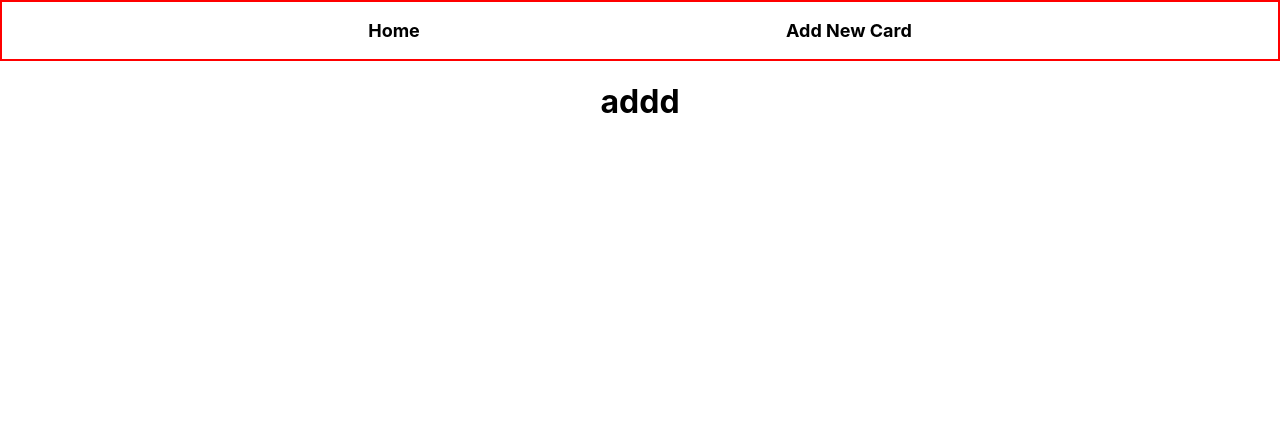
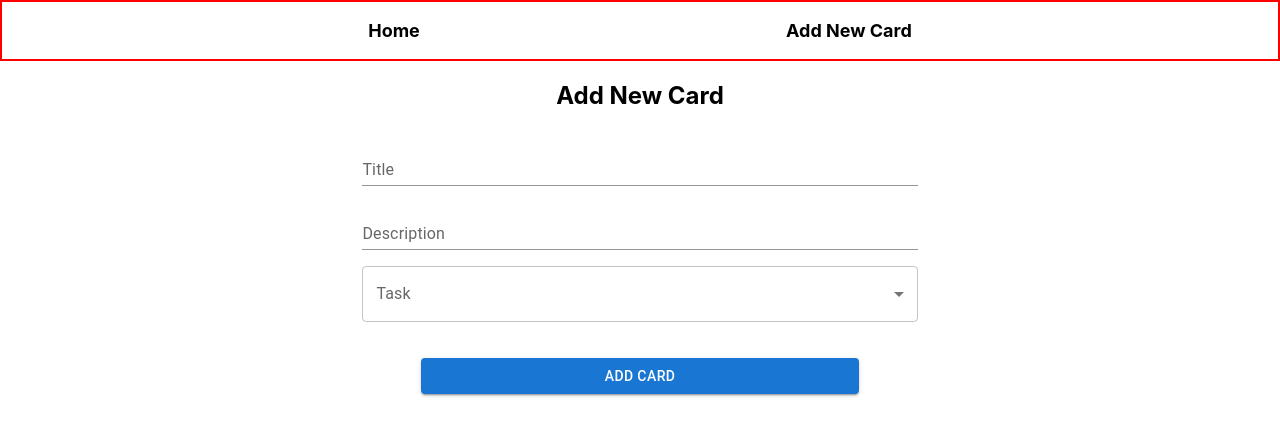
Before and after one commit to PranavDalvi9/Todos-MERN, a React (Create React App) app in the folder client/: page /add_todo in a window 1280 px wide. Shown: the top 436 px of the page. Built offline with nearby package versions, Linux system fonts and the light colour scheme.

Commit message:
add card page added

```diff
--- a/client/package.json
+++ b/client/package.json
@@ -3,6 +3,11 @@
   "version": "0.1.0",
   "private": true,
   "dependencies": {
+    "@emotion/react": "^11.9.0",
+    "@emotion/styled": "^11.8.1",
+    "@mui/lab": "^5.0.0-alpha.81",
+    "@mui/material": "^5.7.0",
+    "@mui/styled-engine-sc": "^5.7.0",
     "@testing-library/jest-dom": "^5.16.4",
     "@testing-library/react": "^13.2.0",
     "@testing-library/user-event": "^13.5.0",
@@ -13,6 +18,7 @@
     "react-router-dom": "^6.3.0",
     "react-scripts": "5.0.1",
     "redux": "^4.2.0",
+    "styled-components": "^5.3.5",
     "web-vitals": "^2.1.4"
   },
   "scripts": {
--- a/client/src/Components/AddToDoForm/AddToDoForm.jsx
+++ b/client/src/Components/AddToDoForm/AddToDoForm.jsx
@@ -1,10 +1,79 @@
-import React from 'react'
+import React, { useState } from 'react'
 import "./AddToDoForm.css"
 
+import Box from '@mui/material/Box';
+import TextField from '@mui/material/TextField';
+
+import MenuItem from '@mui/material/MenuItem';
+import FormControl from '@mui/material/FormControl';
+import Select from '@mui/material/Select';
+import InputLabel from '@mui/material/InputLabel';
+
+import Button from '@mui/material/Button';
+
 export default function AddToDoForm() {
+
+  const [title , setTitle] = useState("")
+  const [description , setDescription] = useState("")
+  const [task, setTask] = useState("");
+
+
+  const handleChange = (event) => {
+    setTask(event.target.value);
+  };
+
+  const handleAddcard = () => {
+    const data = {
+      title,
+      description,
+      task
+    }
+    console.log("data" , data)
+  }
+
   return (
     <div>
-      <h1>addd</h1>
+      <h2>Add New Card</h2>
+
+      <div>
+
+        <Box
+          component="form"
+          sx={{
+            '& > :not(style)': { m: 1, width: '55ch' },
+          }}
+          noValidate
+          autoComplete="off"
+        >
+          {/* Title Input */}
+          <TextField id="standard-basic" label="Title" variant="standard" onChange={(e)=> setTitle(e.target.value)}/><br />
+
+          {/* Description Input */}
+          <TextField id="standard-basic" label="Description" variant="standard" onChange={(e)=> setDescription(e.target.value)} /><br />
+
+          {/* Task Status Input */}
+          <FormControl >
+            <InputLabel id="demo-simple-select-label">Task</InputLabel>
+            <Select
+              labelId="demo-simple-select-label"
+              id="demo-simple-select"
+              value={task}
+              label="Task"
+              onChange={handleChange}
+              defaultValue={task}
+            >
+              <MenuItem value={"To Do"}>To Do</MenuItem>
+              <MenuItem value={"Doing"}>Doing</MenuItem>
+              <MenuItem value={"Done"}>Done</MenuItem>
+            </Select>
+          </FormControl> <br /><br />
+
+          {/* Add Card Button */}
+          <Button variant="contained" onClick={handleAddcard} >Add Card</Button>
+
+        </Box>
+
+      </div>
     </div>
   )
 }
```
Also changed, not shown: 1 other file (tests, documents, lock files or other folders).
